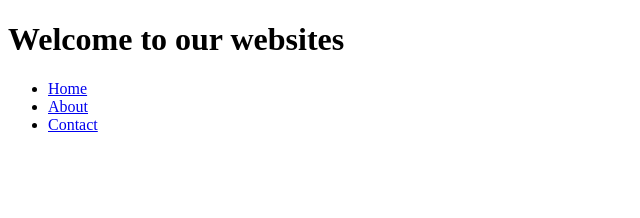
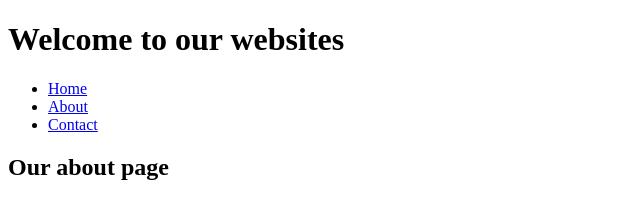
Before and after one commit to jasurbektoshevweb/onlineStore, a plain HTML site: page index.html in a window 1280 px wide. Shown: the whole page, without its empty margins (0-640 px from the left). Drawn offline with Linux system fonts and the light colour scheme.

Commit message:
I added about page

```diff
--- a/index.html
+++ b/index.html
@@ -18,5 +18,8 @@
             </ul>
         </nav>
     </header>
+    <div class="about">
+        <h2>Our about page</h2>
+    </div>
 </body>
 </html>
```
